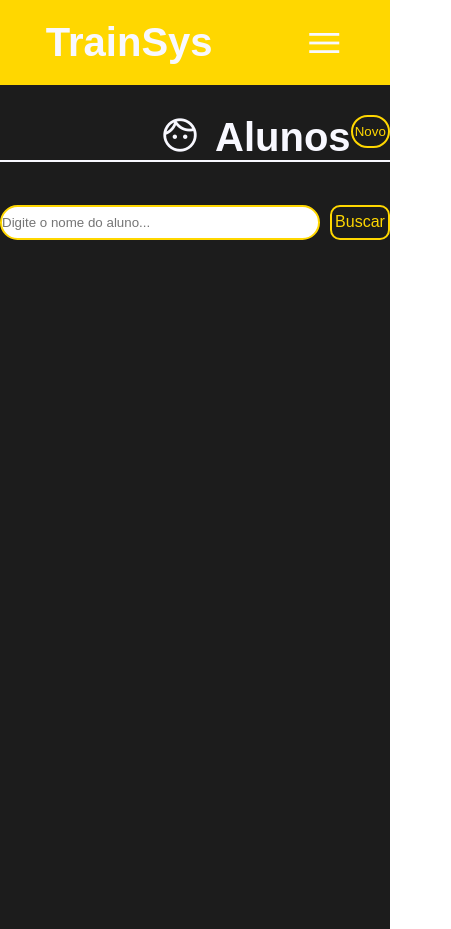
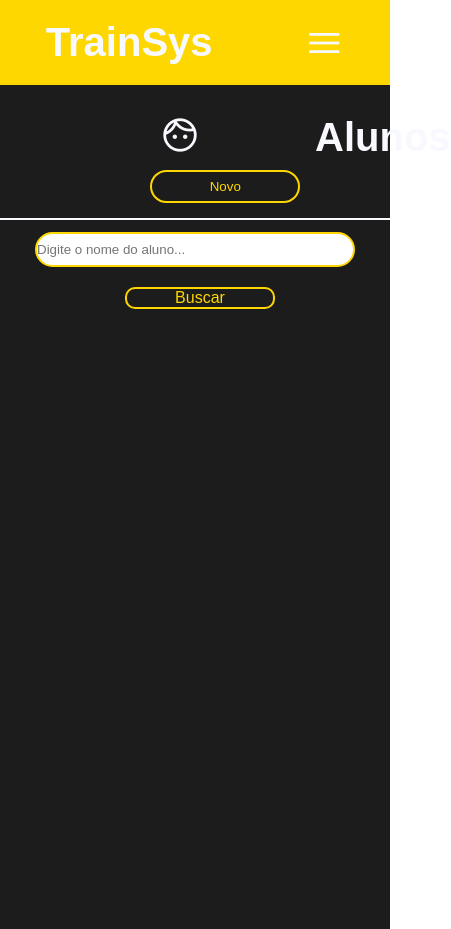
Before and after one commit to HenriqueRodriguesRossi/TrainSys, a Vue app in the folder TrainSys/: page /students in a window 390 px wide. Shown: the whole page, 451 px wide, since content can reach past the window. Built offline with nearby package versions, Linux system fonts and the light colour scheme; no server answers.

Commit message:
Responsividade finalizada

```diff
--- a/TrainSys/src/components/Header.vue
+++ b/TrainSys/src/components/Header.vue
@@ -79,7 +79,11 @@
     font-size: 40px;
     cursor: pointer;
     text-align: center;
+    transition: all 1s;
+}
 
+header .material-symbols-outlined:hover{
+    color: rgb(28, 28, 28);
 }
 
 header .list-container{
--- a/TrainSys/src/views/Dashboard.vue
+++ b/TrainSys/src/views/Dashboard.vue
@@ -5,7 +5,7 @@
 
         <div class="info_container">
 
-            <div class="div-exercises">
+            <div class="div-students">
                 <span class="material-symbols-outlined">
                     face
                 </span>
@@ -15,7 +15,7 @@
                 <button class="add_button"><RouterLink to="/new-student">Adicionar</RouterLink></button>
             </div>
 
-            <div class="div-exercises">
+            <div class="div-exercise">
                 <span class="material-symbols-outlined" >
                     fitness_center
                 </span>
@@ -87,7 +87,7 @@
     margin-top: 100px;
 }
 
-.div-exercises, .div-students{
+.div-exercise, .div-students{
     border: 2px solid gold;
     width: 400px;
     height: 200px;
@@ -132,4 +132,21 @@
     cursor: pointer;
     border-radius: 15px;
 }
+
+@media(max-width: 600px){
+    main{
+        height: auto;
+    }
+
+    .info_container{
+        display: flex;
+        flex-direction: column;
+        align-items: center;
+        padding-bottom: 50px;
+    }
+
+    .div-exercise{
+        margin-top: 30px;
+    }
+}
 </style>
--- a/TrainSys/src/views/Exercises.vue
+++ b/TrainSys/src/views/Exercises.vue
@@ -210,4 +210,28 @@
 .exercise-table td:first-child {
     display: none;
 }
+
+@media(max-width: 600px){
+    .title_div h2 {
+    margin-left: 10px;
+}
+
+.title_div .material-symbols-outlined {
+    margin-left: 100px;
+}
+
+#form{
+    display: flex;
+    flex-direction: column;
+    align-items: center;
+    justify-content: center;
+}
+
+#form button{
+    height: 35px;
+    width: 150px;
+    margin-top: 20px;
+    margin-bottom: 20px;
+}
+}
 </style>
--- a/TrainSys/src/views/NewStudent.vue
+++ b/TrainSys/src/views/NewStudent.vue
@@ -337,4 +337,21 @@
 .error-message {
     color: red;
 }
+
+@media(max-width: 600px){
+    #form .fields{
+        width: auto;
+        display: flex;
+        justify-content: center;
+        align-items: center;
+        flex-direction: column;
+    }
+
+    #form .buttons{
+        width: auto;
+        display: flex;
+        justify-content: center;
+        align-items: center;
+    }
+}
 </style>
--- a/TrainSys/src/views/Students.vue
+++ b/TrainSys/src/views/Students.vue
@@ -9,7 +9,6 @@
 
                 <h2>Alunos</h2>
             </div>
-
             <button class="new-student-button">
                 <RouterLink to="/new-student">Novo</RouterLink>
             </button>
@@ -31,7 +30,7 @@
         </div>
         <div class="result-container" v-if="apiResponse.length > 0">
             <div class="result-person">
-                <span class="apiResponse"> {{ apiResponse}}</span>
+                <span class="apiResponse"> {{ apiResponse }}</span>
 
                 <button class="training-button">
                     <RouterLink to="/exercises">Ver treino</RouterLink>
@@ -269,4 +268,42 @@
     display: flex;
     justify-content: center;
 }
+
+@media(max-width: 600px) {
+    .div_container h2, .material-symbols-outlined {
+        width: auto;
+        display: flex;
+        justify-content: center;
+    }
+
+    .div_container .material-symbols-outlined {
+        margin-right: 100px;
+    }
+
+    #form {
+        display: flex;
+        flex-direction: column;
+        align-items: center;
+        justify-content: center;
+    }
+
+    #form button {
+        height: 35px;
+        width: 150px;
+        margin-top: 20px;
+        margin-bottom: 20px;
+    }
+
+    .div_container{
+        display: flex;
+        flex-direction: column;
+        flex-wrap: wrap;
+        align-items: center;
+    }
+
+    .div_container button{
+        margin-top: 10px;
+        margin-bottom: 15px;
+    }
+}
 </style>
```
